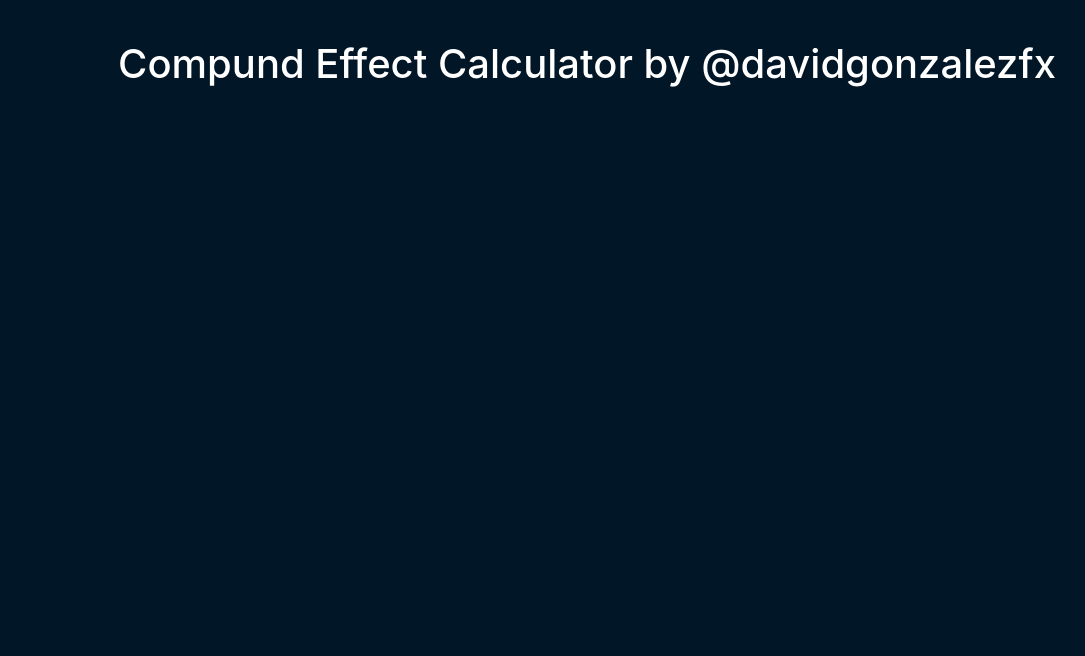
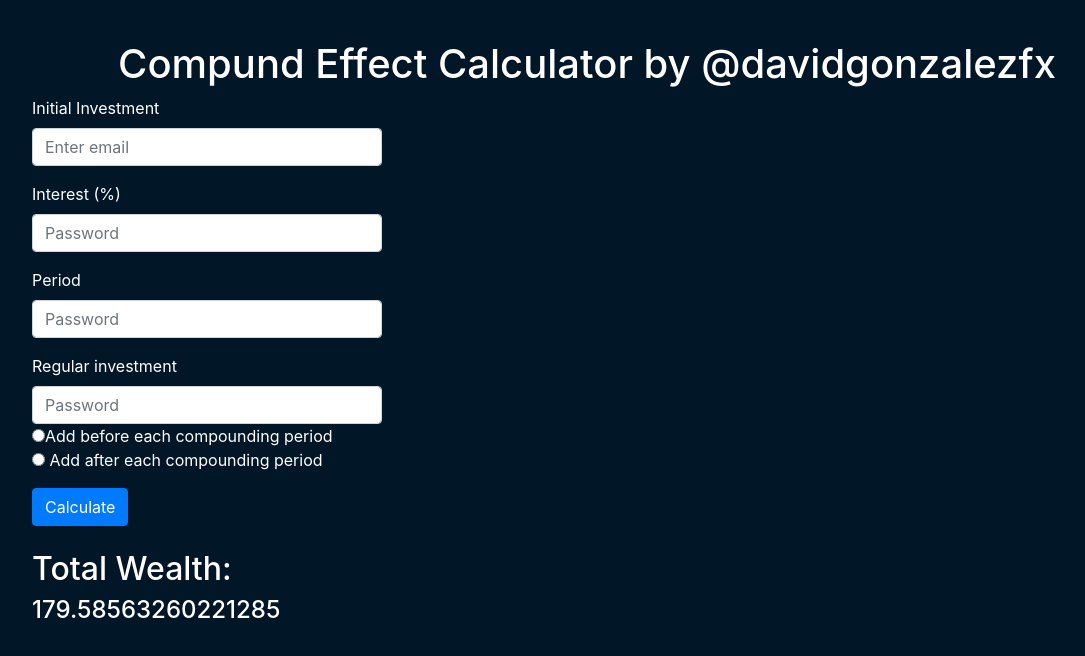
Before and after one commit to davidgonzalezfx/compound-effect-calculator, a plain HTML site: page index.html in a window 1280 px wide. Shown: the whole page, without its empty margins (53-1138 px from the left). Drawn offline with nearby package versions, Linux system fonts and the light colour scheme.

Commit message:
Formulas & UI v0.1

```diff
--- a/index.html
+++ b/index.html
@@ -8,9 +8,54 @@
 	<link rel="stylesheet" href="styles.css">
 </head>
 <body>
-	<div class="container text-center">
-		<h1 class="title">Compund Effect Calculator by @davidgonzalezfx</h1>
+	<div class="container">
+		<h1 class="title text-center">Compund Effect Calculator by @davidgonzalezfx</h1>
+		<form>
+		  <div class="form-group row">
+		  	<div class="col-md-4">
+			    <label>Initial Investment</label>
+			    <input type="email" class="form-control" id="exampleInputEmail1" aria-describedby="emailHelp" placeholder="Enter email">
+		  	</div>
+		  </div>
+		  <div class="form-group row">
+		  	<div class="col-md-4">
+			    <label>Interest (%)</label>
+			    <input type="password" class="form-control" id="exampleInputPassword1" placeholder="Password">
+			  </div>
+		  </div>
+		  <div class="form-group row">
+		  	<div class="col-md-4">
+			    <label>Period</label>
+			    <input type="password" class="form-control" id="exampleInputPassword1" placeholder="Password">
+			  </div>
+		  </div>
+		  <div class="form-group row">
+		  	<div class="col-md-4">
+			    <label>Regular investment</label> <br>
+			    <input type="password" class="form-control" id="exampleInputPassword1" placeholder="Password">
+			    <input type="radio" value="">Add before each compounding period <br>
+					<input type="radio" value=""> Add after each compounding period <br>
+				</div>
+		  </div>
+		  <button type="submit" class="btn btn-primary">Calculate</button>
+		  <br>
+		  <br>
+		</form>
+		<h2>Total Wealth:</h2>
+		<h4 id="math">_</h4>
 	</div>
+	<script>
+		let investment = 100, interest = 5, time = 12, total;
+
+		total = investment*(1+interest*0.01)**time
+		console.log("Total = " + total)
+
+		let newT = investment
+		for(let i=0; i<time; i++) {
+		  console.log(`${i+1} : ${newT += newT*interest*0.01}`)
+		}
+		document.getElementById("math").innerHTML = newT;
+	</script>
 	<script src=https://stackpath.bootstrapcdn.com/bootstrap/4.4.1/js/bootstrap.min.js></script>
 </body>
 </html>
```
